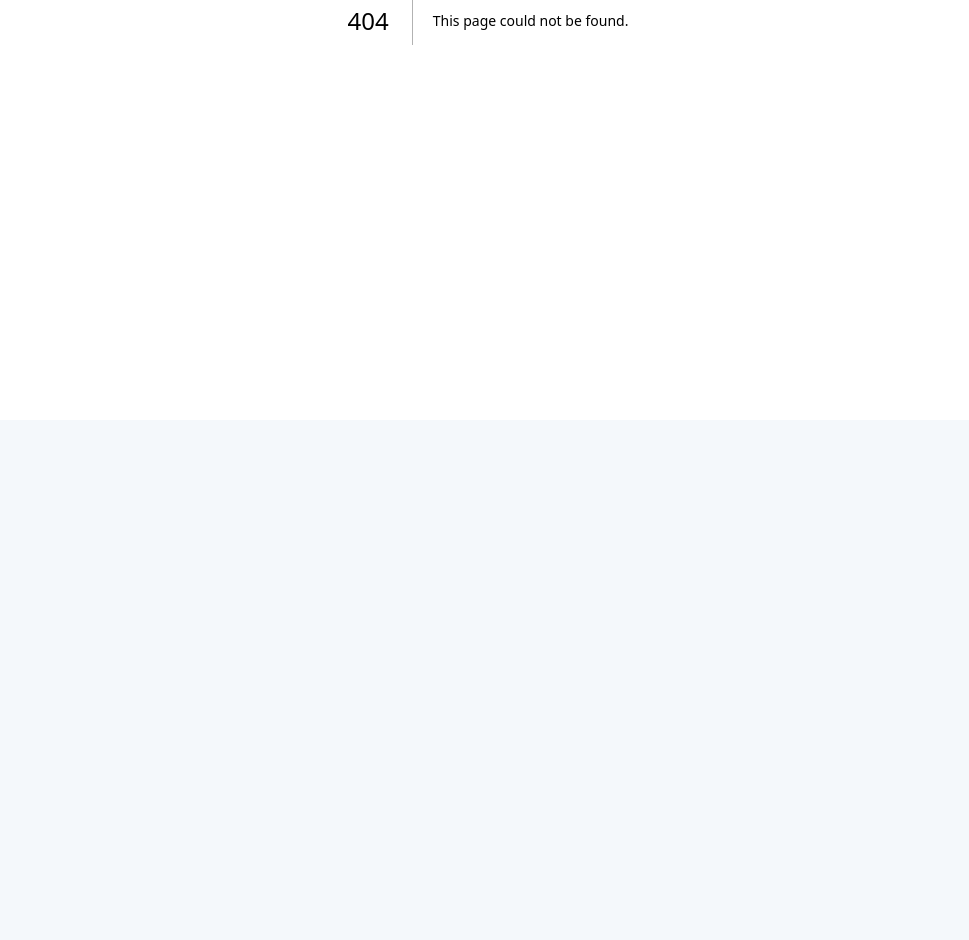
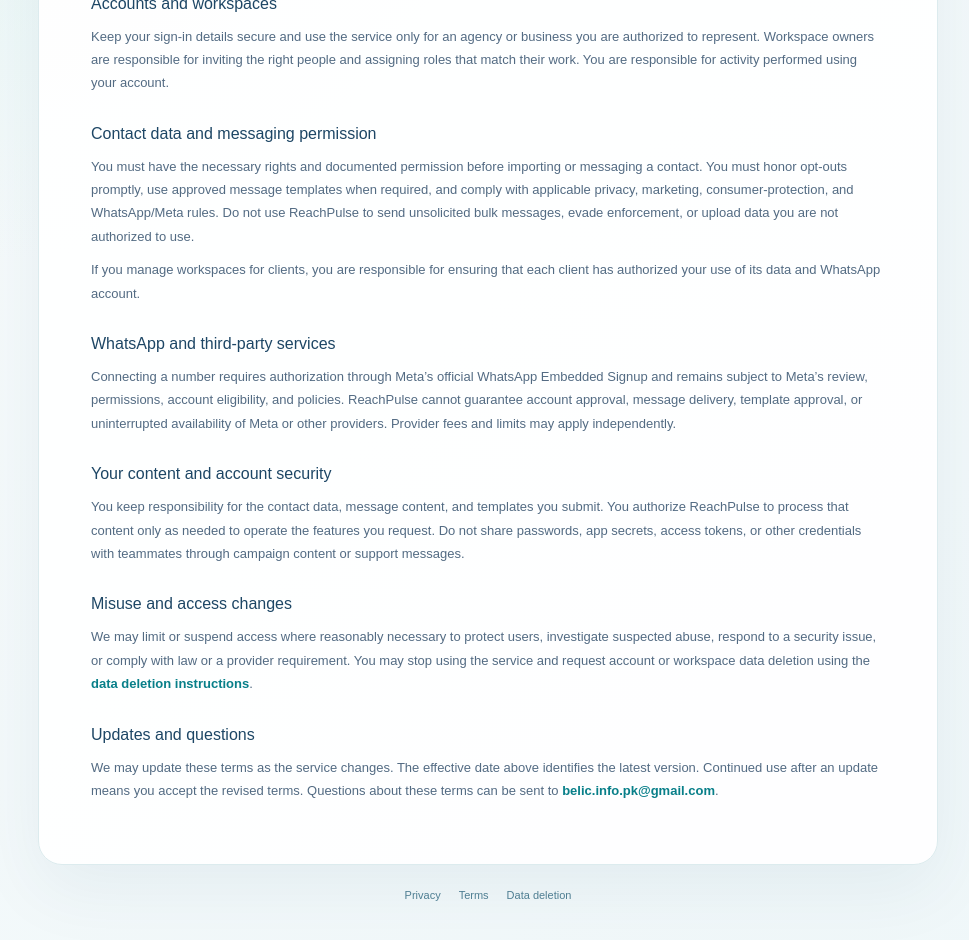
Before and after one commit to najafshah12/whatsappmarketingtool, a Next.js app: page /terms in a window 1280 px wide. Before the commit this address had no page. Shown: the part 380-1320 px from the top of the page, without its empty margins (152-1121 px from the left). Before the commit the page ends 800 px from the top, so only its background shows below. Built offline with nearby package versions, Linux system fonts and the light colour scheme.

Commit message:
Add ReachPulse terms of service page

```diff
--- /dev/null
+++ b/app/terms/page.tsx
@@ -0,0 +1,16 @@
+import type { Metadata } from "next";
+import LegalPage from "../legal-page";
+import styles from "../legal.module.css";
+
+export const metadata: Metadata = { title: "Terms of Service · ReachPulse", description: "Terms for using the ReachPulse agency messaging workspace." };
+
+export default function TermsPage() {
+  return <LegalPage title="Terms of Service" intro="These terms cover use of the ReachPulse workspace for managing WhatsApp Business accounts, contacts, templates, and campaigns. By accessing the service, you agree to follow these terms.">
+    <section className={styles.section}><h2>Accounts and workspaces</h2><p>Keep your sign-in details secure and use the service only for an agency or business you are authorized to represent. Workspace owners are responsible for inviting the right people and assigning roles that match their work. You are responsible for activity performed using your account.</p></section>
+    <section className={styles.section}><h2>Contact data and messaging permission</h2><p>You must have the necessary rights and documented permission before importing or messaging a contact. You must honor opt-outs promptly, use approved message templates when required, and comply with applicable privacy, marketing, consumer-protection, and WhatsApp/Meta rules. Do not use ReachPulse to send unsolicited bulk messages, evade enforcement, or upload data you are not authorized to use.</p><p>If you manage workspaces for clients, you are responsible for ensuring that each client has authorized your use of its data and WhatsApp account.</p></section>
+    <section className={styles.section}><h2>WhatsApp and third-party services</h2><p>Connecting a number requires authorization through Meta’s official WhatsApp Embedded Signup and remains subject to Meta’s review, permissions, account eligibility, and policies. ReachPulse cannot guarantee account approval, message delivery, template approval, or uninterrupted availability of Meta or other providers. Provider fees and limits may apply independently.</p></section>
+    <section className={styles.section}><h2>Your content and account security</h2><p>You keep responsibility for the contact data, message content, and templates you submit. You authorize ReachPulse to process that content only as needed to operate the features you request. Do not share passwords, app secrets, access tokens, or other credentials with teammates through campaign content or support messages.</p></section>
+    <section className={styles.section}><h2>Misuse and access changes</h2><p>We may limit or suspend access where reasonably necessary to protect users, investigate suspected abuse, respond to a security issue, or comply with law or a provider requirement. You may stop using the service and request account or workspace data deletion using the <a className={styles.email} href="/data-deletion">data deletion instructions</a>.</p></section>
+    <section className={styles.section}><h2>Updates and questions</h2><p>We may update these terms as the service changes. The effective date above identifies the latest version. Continued use after an update means you accept the revised terms. Questions about these terms can be sent to <a className={styles.email} href="mailto:belic.info.pk@gmail.com">belic.info.pk@gmail.com</a>.</p></section>
+  </LegalPage>;
+}
```
